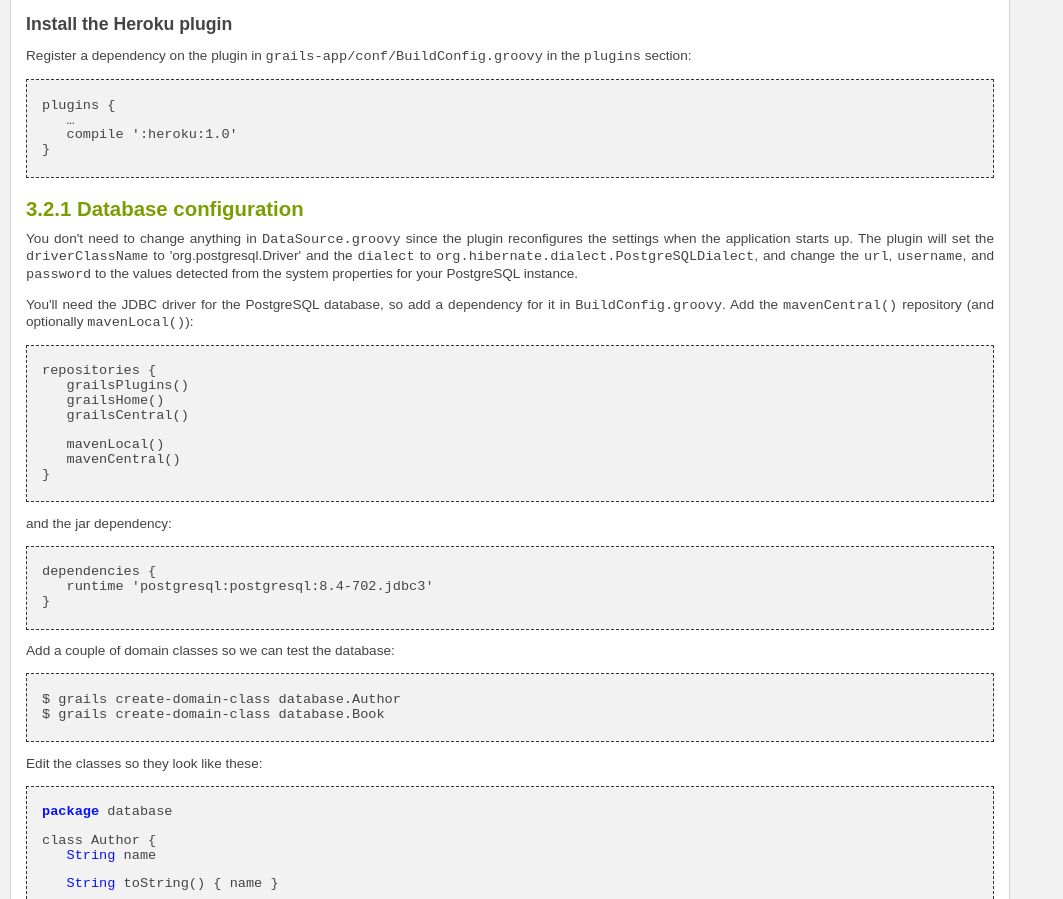
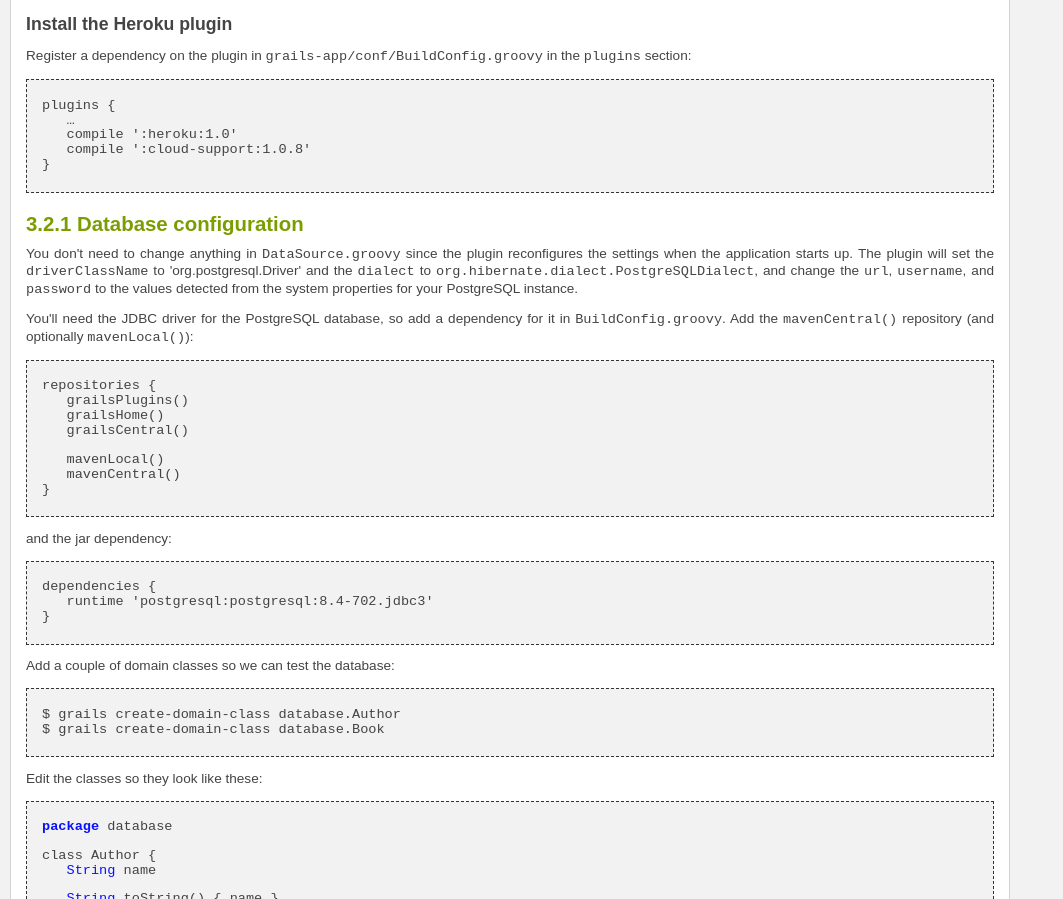
Before and after one commit to grails-plugins/grails-heroku, a plain HTML site: page docs/manual/guide/3 Tutorials.html in a window 1280 px wide. Shown: the part 3603-4502 px from the top of the page, without its empty margins (0-1063 px from the left). Drawn offline with Linux system fonts and the light colour scheme.

Commit message:
Update docs/manual/guide/3 Tutorials.html

```diff
--- a/docs/manual/guide/3 Tutorials.html
+++ b/docs/manual/guide/3 Tutorials.html
@@ -156,6 +156,7 @@
 $ cd herokutest</pre></div><p class="paragraph"/><h4>Install the Heroku plugin</h4><p class="paragraph"/>Register a dependency on the plugin in <code>grails-app/conf/BuildConfig.groovy</code> in the <code>plugins</code> section:<p class="paragraph"/><div class="code"><pre>plugins &#123;
    &#8230;
    compile ':heroku:1.0'
+   compile ':cloud-support:1.0.8'
 &#125;</pre></div><p class="paragraph"/>
 
 
```
